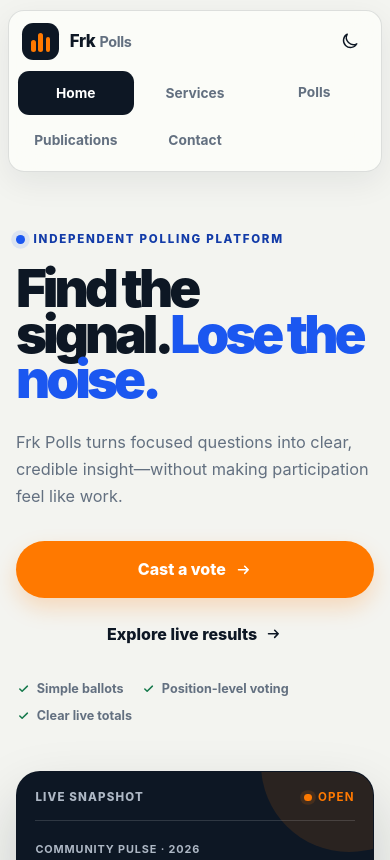
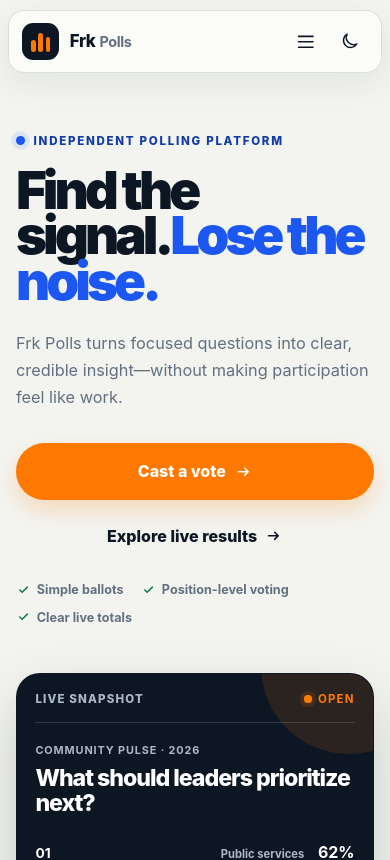
Before and after one commit to fr-konuko/Fr_K-Polls, a Next.js app: page / in a window 390 px wide. Shown: the top 860 px of the page. Built offline with nearby package versions, Linux system fonts and the light colour scheme.

Commit message:
Add mobile hamburger navigation

```diff
--- a/app/globals.css
+++ b/app/globals.css
@@ -98,7 +98,10 @@ button:focus-visible, a:focus-visible, input:focus-visible, select:focus-visible
 .brand-type { display: flex; align-items: baseline; gap: 0.25rem; letter-spacing: -0.025em; }
 .brand-type strong { font-size: 1.05rem; font-weight: 850; }
 .brand-type span { color: var(--muted); font-size: 0.9rem; font-weight: 650; }
-.site-header nav { display: grid; grid-template-columns: repeat(3, minmax(0, 1fr)); gap: 0.2rem; }
+.site-header nav { display: none; }
+.site-header nav.is-open { display: grid; grid-template-columns: minmax(0, 1fr); gap: 0.2rem; }
+.mobile-menu-toggle { position: absolute; top: 0.55rem; right: 3.3rem; display: inline-flex; width: 2.75rem; min-width: 2.75rem; min-height: 2.75rem; padding: 0; color: var(--ink); background: transparent; }
+.mobile-menu-toggle svg { width: 1.35rem; height: 1.35rem; }
 .theme-toggle { position: absolute; top: 0.55rem; right: 0.55rem; width: 2.75rem; min-width: 2.75rem; min-height: 2.75rem; padding: 0; color: var(--ink); background: transparent; }
 .theme-icon { width: 1.25rem; height: 1.25rem; }
 .theme-icon-sun { display: none; }
@@ -117,12 +120,14 @@ button:focus-visible, a:focus-visible, input:focus-visible, select:focus-visible
   text-decoration: none;
 }
 .nav-link.is-active { color: var(--inverse-text); background: var(--inverse); }
+.site-header nav .nav-link { justify-items: start; padding-inline: 0.75rem; }
 .nav-menu { position: relative; min-width: 0; }
-.nav-menu-trigger { display: grid; width: 100%; min-height: 2.75rem; padding: 0.55rem 0.35rem; place-items: center; border-radius: 0.7rem; color: var(--muted); background: transparent; cursor: pointer; font-size: 0.86rem; font-weight: 720; text-align: center; }
+.nav-menu-trigger { display: grid; width: 100%; min-height: 2.75rem; padding: 0.55rem 0.75rem; grid-template-columns: minmax(0, 1fr) auto; align-items: center; justify-items: stretch; border-radius: 0.7rem; color: var(--muted); background: transparent; cursor: pointer; font-size: 0.86rem; font-weight: 720; text-align: left; }
+.nav-menu-indicator { display: grid; width: 1.25rem; place-items: center; color: var(--accent); font-size: 1.1rem; font-weight: 760; line-height: 1; }
 .nav-menu.is-active .nav-menu-trigger { color: var(--inverse-text); background: var(--inverse); }
-.nav-dropdown { position: absolute; z-index: 40; top: 100%; left: 0; display: grid; width: max(100%, 10rem); padding: 0.4rem; gap: 0.2rem; border: 1px solid var(--line); border-radius: 0.7rem; background: var(--paper); box-shadow: 0 14px 30px rgba(13, 23, 36, 0.16); }
+.nav-dropdown { position: static; display: grid; width: 100%; padding: 0.25rem 0 0.4rem 0.75rem; gap: 0.2rem; }
 .nav-dropdown[hidden] { display: none; }
-.nav-dropdown a { display: flex; min-height: 2.7rem; padding: 0.65rem 0.75rem; align-items: center; border-radius: 0.45rem; color: var(--ink); font-size: 0.88rem; text-decoration: none; }
+.nav-dropdown a { display: flex; min-height: 2.75rem; padding: 0.65rem 0.75rem; align-items: center; border-radius: 0.45rem; color: var(--muted); font-size: 0.88rem; text-decoration: none; }
 .nav-dropdown a.is-current { color: var(--accent); font-weight: 800; }
 
 .button, button {
@@ -453,10 +458,17 @@ a.admin-poll:hover { border-color: var(--blue); }
 @media (min-width: 42rem) {
   .site-header { width: calc(100% - 2rem); max-width: 1168px; padding: 0.45rem; align-items: center; flex-direction: row; justify-content: space-between; }
   .theme-toggle { position: static; }
-  .site-header nav { display: flex; align-items: center; gap: 0.2rem; }
+  .mobile-menu-toggle { display: none; }
+  .site-header nav, .site-header nav.is-open { display: flex; align-items: center; gap: 0.2rem; }
   .nav-link, .nav-menu { width: 6.5rem; min-width: 6.5rem; }
   .nav-link, .nav-menu-trigger { min-height: 2.5rem; padding: 0.45rem 0.5rem; }
   .nav-menu { flex: 0 0 6.5rem; }
+  .nav-menu { display: block; }
+  .nav-menu-trigger { display: grid; }
+  .nav-menu-indicator { display: none; }
+  .nav-menu-trigger { display: grid; }
+  .nav-dropdown { position: absolute; z-index: 40; top: 100%; left: 0; width: max(100%, 10rem); padding: 0.4rem; gap: 0.2rem; border: 1px solid var(--line); border-radius: 0.7rem; background: var(--paper); box-shadow: 0 14px 30px rgba(13, 23, 36, 0.16); }
+  .nav-dropdown a { min-height: 2.7rem; padding: 0.65rem 0.75rem; color: var(--ink); }
   .page { padding-block: 3rem 5rem; }
   .signal-grid { grid-template-columns: repeat(3, 1fr); }
   .signal-grid > div { padding: 1.35rem 1.5rem; justify-content: center; border-right: 1px solid var(--line); border-bottom: 0; }
--- a/components/SiteHeader.tsx
+++ b/components/SiteHeader.tsx
@@ -17,6 +17,7 @@ export function Logo() {
 export function SiteHeader() {
   const pathname = usePathname();
   const [openMenu, setOpenMenu] = useState<"polls" | "publications" | null>(null);
+  const [isMobileNavOpen, setIsMobileNavOpen] = useState(false);
   useEffect(() => {
     const theme = window.localStorage.getItem("frk-polls-theme");
     if (theme === "dark") document.documentElement.dataset.theme = "dark";
@@ -62,7 +63,11 @@ export function SiteHeader() {
           <span>Polls</span>
         </span>
       </Link>
-      <nav aria-label="Primary navigation">
+      <nav
+        className={isMobileNavOpen ? "site-nav is-open" : "site-nav"}
+        id="primary-navigation"
+        aria-label="Primary navigation"
+      >
         {links.map((link) => {
           const active = link.href === "/" ? pathname === "/" : pathname.startsWith(link.href);
           return (
@@ -71,6 +76,7 @@ export function SiteHeader() {
               href={link.href}
               aria-current={active ? "page" : undefined}
               key={link.href}
+              onClick={() => setIsMobileNavOpen(false)}
             >
               {link.label}
             </Link>
@@ -83,10 +89,18 @@ export function SiteHeader() {
               className={menu.active ? "nav-menu is-active" : "nav-menu"}
               key={menu.id}
               onPointerEnter={(event) => {
-                if (event.pointerType === "mouse") setOpenMenu(menu.id);
+                if (
+                  event.pointerType === "mouse" &&
+                  window.matchMedia("(min-width: 42rem)").matches
+                ) {
+                  setOpenMenu(menu.id);
+                }
               }}
               onPointerLeave={(event) => {
-                if (event.pointerType === "mouse") {
+                if (
+                  event.pointerType === "mouse" &&
+                  window.matchMedia("(min-width: 42rem)").matches
+                ) {
                   setOpenMenu((current) => current === menu.id ? null : current);
                 }
               }}
@@ -105,13 +119,15 @@ export function SiteHeader() {
                 aria-expanded={isOpen}
                 aria-controls={`nav-${menu.id}-dropdown`}
                 aria-current={menu.active ? "page" : undefined}
-                onFocus={() => setOpenMenu(menu.id)}
                 onClick={() => {
                   const supportsHover = window.matchMedia("(hover: hover) and (pointer: fine)").matches;
                   setOpenMenu(supportsHover ? menu.id : (current) => current === menu.id ? null : menu.id);
                 }}
               >
-                {menu.label}
+                <span>{menu.label}</span>
+                <span className="nav-menu-indicator" aria-hidden="true">
+                  {isOpen ? "-" : "+"}
+                </span>
               </button>
               <div className="nav-dropdown" id={`nav-${menu.id}-dropdown`} hidden={!isOpen}>
                 {menu.links.map((link) => {
@@ -122,7 +138,10 @@ export function SiteHeader() {
                       href={link.href}
                       aria-current={active ? "page" : undefined}
                       key={link.href}
-                      onClick={() => setOpenMenu(null)}
+                      onClick={() => {
+                        setOpenMenu(null);
+                        setIsMobileNavOpen(false);
+                      }}
                     >
                       {link.label}
                     </Link>
@@ -136,10 +155,30 @@ export function SiteHeader() {
           className={pathname.startsWith("/contact") ? "nav-link is-active" : "nav-link"}
           href="/contact"
           aria-current={pathname.startsWith("/contact") ? "page" : undefined}
+          onClick={() => setIsMobileNavOpen(false)}
         >
           Contact
         </Link>
       </nav>
+      <button
+        className="mobile-menu-toggle"
+        type="button"
+        aria-label={isMobileNavOpen ? "Close navigation menu" : "Open navigation menu"}
+        aria-expanded={isMobileNavOpen}
+        aria-controls="primary-navigation"
+        onClick={() => {
+          setIsMobileNavOpen((open) => !open);
+          setOpenMenu(null);
+        }}
+      >
+        <svg viewBox="0 0 24 24" fill="none" aria-hidden="true">
+          {isMobileNavOpen ? (
+            <path d="m6 6 12 12M18 6 6 18" stroke="currentColor" strokeWidth="1.8" strokeLinecap="round" />
+          ) : (
+            <path d="M4 6h16M4 12h16M4 18h16" stroke="currentColor" strokeWidth="1.8" strokeLinecap="round" />
+          )}
+        </svg>
+      </button>
       <button className="theme-toggle" type="button" onClick={toggleTheme} aria-label="Toggle color theme" title="Toggle color theme">
         <svg className="theme-icon theme-icon-moon" viewBox="0 0 24 24" fill="none" aria-hidden="true">
           <path d="M20.2 15.3A8.5 8.5 0 0 1 8.7 3.8 8.5 8.5 0 1 0 20.2 15.3Z" stroke="currentColor" strokeWidth="1.7" strokeLinecap="round" strokeLinejoin="round" />
```
